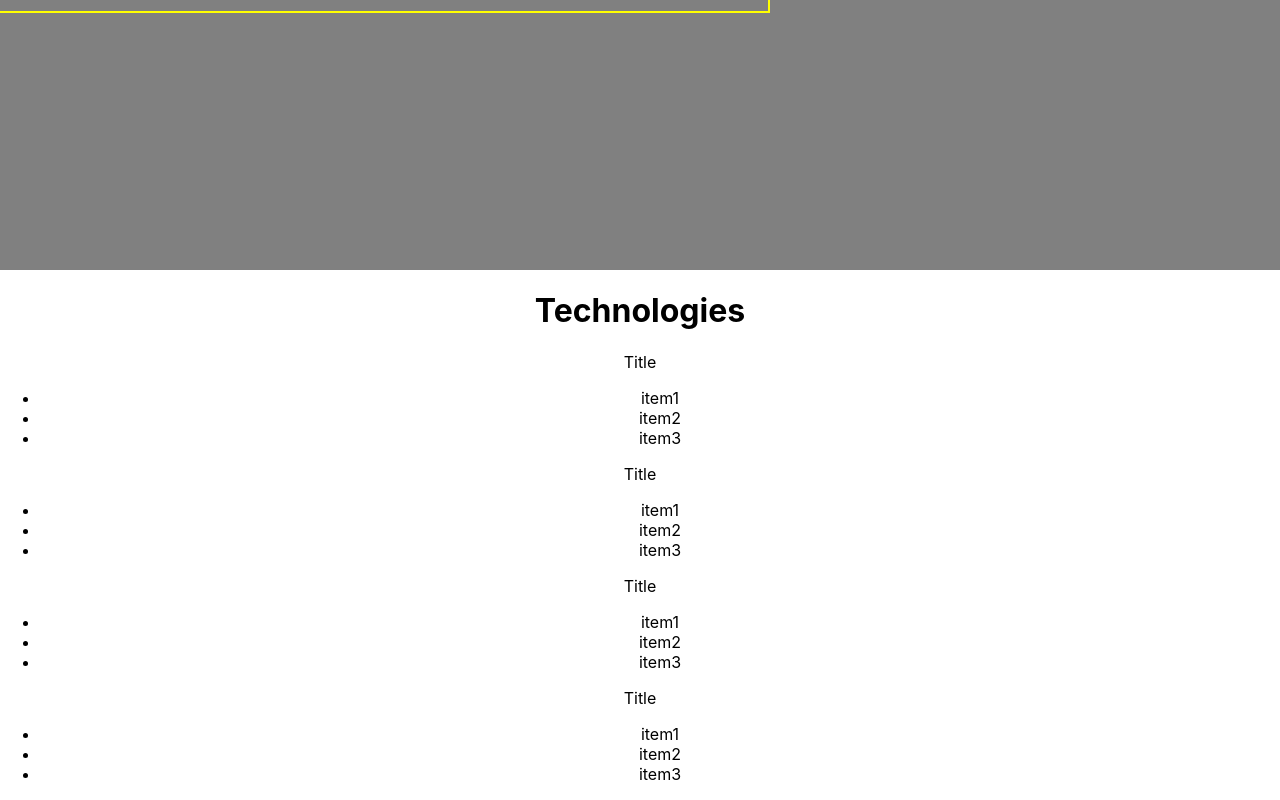
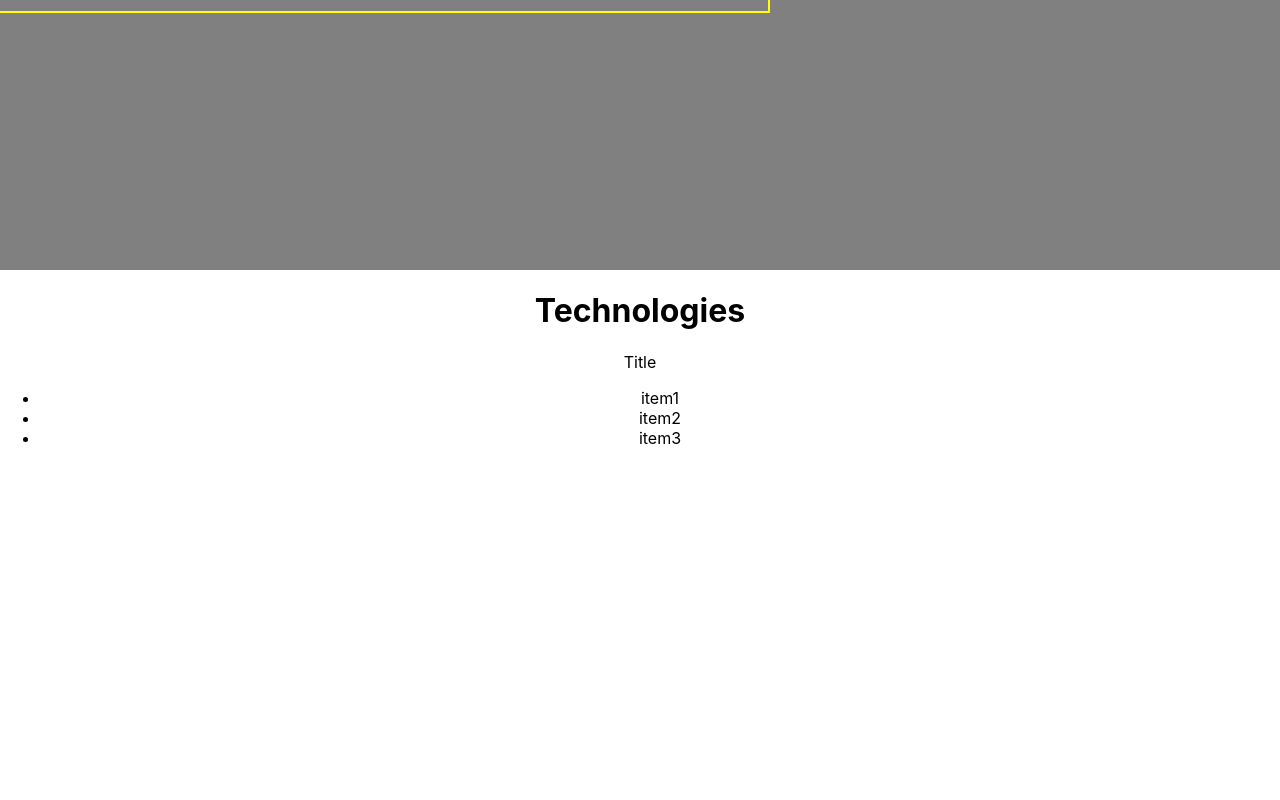
Before and after one commit to stevedoty/stevendoty, a React (Create React App) app: page / in a window 1280 px wide. Shown: the part 1330-2130 px from the top of the page. After the commit the page ends 1794 px from the top, so only its background shows below. Built offline with nearby package versions, Linux system fonts and the light colour scheme.

Commit message:
tech component map database

```diff
--- a/src/components/technologies/technologies.tsx
+++ b/src/components/technologies/technologies.tsx
@@ -4,7 +4,9 @@ let technologies = [
   {
     title:"Front End",
     list:[
-
+"one",
+"two",
+"three"
     ]
   }
 ]
@@ -15,7 +17,8 @@ const Technologies = () => {
       <div id="technologies-container">
         <h1>Technologies</h1>
         <div id="technologies-list-container">
-          <div>
+          {technologies.map((item, key) => (
+            <div className="technologies-item">
               <div>Title</div>
               <ul>
                 <li>item1</li>
@@ -23,30 +26,7 @@ const Technologies = () => {
                 <li>item3</li>
               </ul>
             </div>
-          <div>
-            <div>Title</div>
-            <ul>
-              <li>item1</li>
-              <li>item2</li>
-              <li>item3</li>
-            </ul>
-          </div>
-          <div>
-            <div>Title</div>
-            <ul>
-              <li>item1</li>
-              <li>item2</li>
-              <li>item3</li>
-            </ul>
-          </div>
-          <div>
-            <div>Title</div>
-            <ul>
-              <li>item1</li>
-              <li>item2</li>
-              <li>item3</li>
-            </ul>
-          </div>
+          ))}
         </div>
       </div>
     </div>
```
Lines whose indentation alone changed are shown as unchanged.
